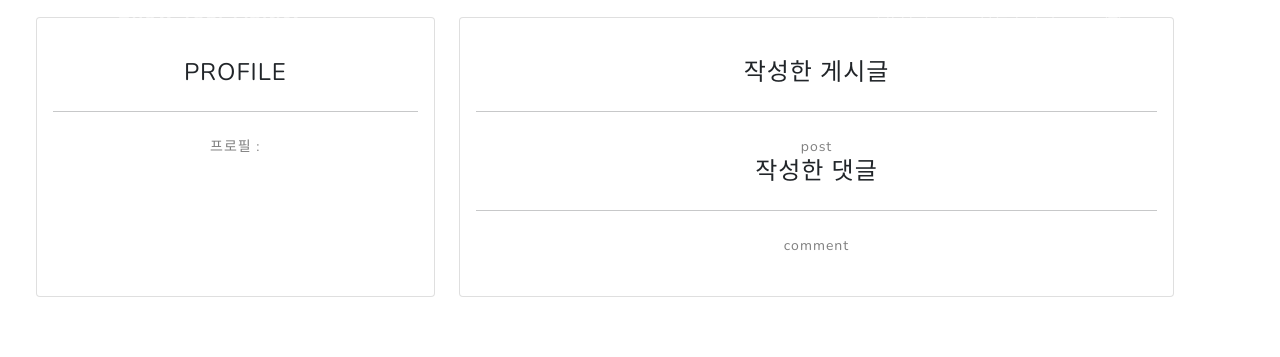
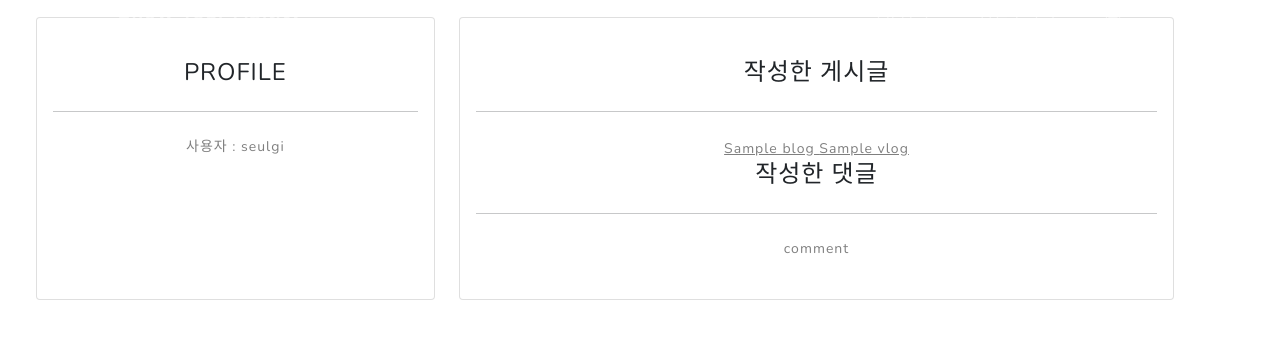
Before and after one commit to Lee-Developer-git/simbathon_1, a Django app: template simbathon1/users/templates/users/mypage.html in a window 1280 px wide. Shown: the part 31-388 px from the top of the page. Run offline with Django 3.2, Linux system fonts and the light colour scheme; a user stored in the database is signed in; tables that the repository leaves empty hold one stand-in row (values such as "Sample post"); the template is opened without the code that fills it: most values are stand-ins (such as "Sample title", 1, 10 or a date in 2020); data that the repository does not hold is empty; some libraries are stand-ins or nearby versions.

Commit message:
mypage blog, vlog production

```diff
--- a/simbathon1/users/templates/users/mypage.html
+++ b/simbathon1/users/templates/users/mypage.html
@@ -10,7 +10,7 @@
                     <div class="card-body text-center">
                         <h4 class="text-uppercase m-0">Profile</h4>
                         <hr class="my-4 mx-auto" />
-                        <div class="small text-black-50">프로필 : </div>
+                        <p class="small text-black-50">사용자 : {{user.username}}</p>
                     </div>
                 </div>
             </div>
@@ -19,7 +19,12 @@
                     <div class="card-body text-center">
                         <h4 class="text-uppercase m-0">작성한 게시글</h4>
                         <hr class="my-4 mx-auto" />
-                        <div class="small text-black-50">post </div>
+                        {% for blog in blogs %}
+                        <a href="{% url 'main:detail' blog.id %}" class="small text-black-50">{{blog.title}} </a>
+                        {% endfor %}
+                        {% for vlog in vlogs %}
+                        <a href="{% url 'main:cetail' blog.id %}" class="small text-black-50">{{vlog.title}} </a>
+                        {% endfor %}
                         <h4 class="text-uppercase m-0">작성한 댓글</h4>
                         <hr class="my-4 mx-auto" />
                         <div class="small text-black-50">comment </div>
--- a/simbathon1/users/views.py
+++ b/simbathon1/users/views.py
@@ -1,6 +1,10 @@
 from django.shortcuts import render
+from main.models import Blog
+from main.models import Vlog
 
 # Create your views here.
 def mypage(request):
     user = request.user
-    return render(request, 'users/mypage.html')
+    blogs = Blog.objects.filter(writer=user)
+    vlogs = Vlog.objects.filter(writer=user)
+    return render(request, 'users/mypage.html', {'blogs': blogs}, {'vlogs': vlogs})
```
